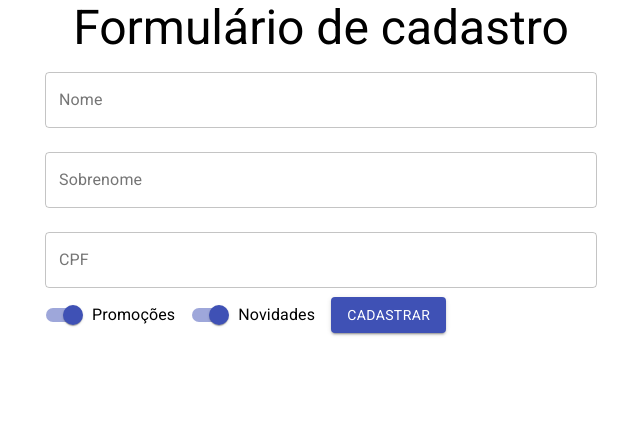
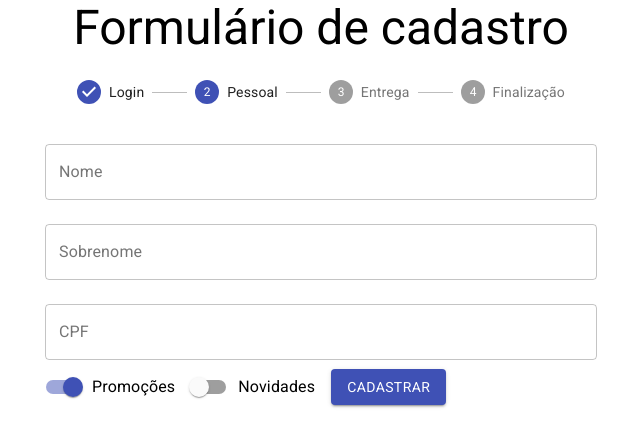
Before and after one commit to Vanessa-Motta/formulario-de-cadastro, a React (Create React App) app: page / in a window 1280 px wide. Both pictures are taken after typing "name@example.com", "Sample123" into the empty fields and a click on the button "CADASTRAR". Shown: the top 446 px of the page, without its empty margins (319-959 px from the left). Built offline with nearby package versions, Linux system fonts and the light colour scheme.

Commit message:
controlando-ciclo-de-vida

```diff
--- a/src/components/FormularioCadastro/DadosDeEntrega.jsx
+++ /dev/null
@@ -1,15 +0,0 @@
-import React from 'react';
-import { TextField, Button } from '@material-ui/core';
-
-export default function DadosDeEntrega() {
-	return (
-		<form>
-		<TextField  id="cep" label="cep" variant="outlined" margin='normal' type="number" />
-		<TextField  id="endereço" label="endereço" variant="outlined" margin='normal' type="text" fullWidth  />
-		<TextField  id="numero" label="numero" variant="outlined" margin='normal' type="number" fullWidth />
-		<TextField  id="cidade" label="cidade" variant="outlined" margin='normal' type="text" />
-		<TextField  id="estado" label="estado" variant="outlined" margin='normal' type="text" />
-		<Button type="submit" variant="contained" color="primary" fullWidth>Finalizar Cadastro</Button>
-		</form>
-	)
-}
--- /dev/null
+++ b/src/components/FormularioCadastro/DadosEntrega.jsx
@@ -0,0 +1,80 @@
+import React, { useState } from "react";
+import { TextField, Button } from "@material-ui/core";
+function DadosEntrega({ aoEnviar }) {
+  const [cep, setCep] = useState("");
+  const [endereco, setEndereco] = useState("");
+  const [numero, setNumero] = useState("");
+  const [estado, setEstado] = useState("");
+  const [cidade, setCidade] = useState("");
+
+  return (
+    <form
+      onSubmit={(event) => {
+        event.preventDefault();
+        aoEnviar({ cep, endereco, numero, estado, cidade });
+      }}
+    >
+      <TextField
+        value={cep}
+        onChange={(event) => {
+          setCep(event.target.value);
+        }}
+        id="cep"
+        label="CEP"
+        type="number"
+        variant="outlined"
+        margin="normal"
+      />
+      <TextField
+        value={endereco}
+        onChange={(event) => {
+          setEndereco(event.target.value);
+        }}
+        id="endereco"
+        label="Enderço"
+        type="text"
+        variant="outlined"
+        margin="normal"
+        fullWidth
+      />
+      <TextField
+        value={numero}
+        onChange={(event) => {
+          setNumero(event.target.value);
+        }}
+        id="numero"
+        label="Numero"
+        type="number"
+        variant="outlined"
+        margin="normal"
+      />
+      <TextField
+        value={estado}
+        onChange={(event) => {
+          setEstado(event.target.value);
+        }}
+        id="estado"
+        label="Estado"
+        type="text"
+        variant="outlined"
+        margin="normal"
+      />
+      <TextField
+        value={cidade}
+        onChange={(event) => {
+          setCidade(event.target.value);
+        }}
+        id="cidade"
+        label="Cidade"
+        type="text"
+        variant="outlined"
+        margin="normal"
+      />
+      <Button type="submit" variant="contained" color="primary" fullWidth>
+        Finalizar Cadastro
+      </Button>
+    </form>
+  );
+}
+
+export default DadosEntrega;
--- a/src/components/FormularioCadastro/DadosPessoais.jsx
+++ b/src/components/FormularioCadastro/DadosPessoais.jsx
@@ -1,19 +1,42 @@
 import React, { useState } from "react";
 import { TextField, Button, Switch, FormControlLabel } from "@material-ui/core";
 
-
-export default function DadosPessoais({aoEnviar, validarCPF}) {
-  const [name, setName] = useState("");
-  const [lastname, setLastName] = useState("");
+function DadosPessoais({ aoEnviar, validarCPF }) {
+  const [nome, setNome] = useState("");
+  const [sobrenome, setSobrenome] = useState("");
   const [cpf, setCpf] = useState("");
-  const [promotions, setPromotions] = useState("true");
-  const [news, setNews] = useState("false");
-  const [erros, setErros] = useState({ cpf:{valido: true, texto: "" }})
-
+  const [promocoes, setPromocoes] = useState(true);
+  const [novidades, setNovidades] = useState(false);
+  const [erros, setErros] = useState({ cpf: { valido: true, texto: "" } });
   return (
-    <form onSubmit={(event) => { event.preventDefault(); aoEnviar({ cpf, name, lastname, news, promotions }); }}>
-      <TextField value={name} onChange={(event) => setName(event.target.value)} id="nome" label="Nome" variant="outlined" margin="normal" fullWidth />
-      <TextField value={lastname} onChange={(event) => setLastName(event.target.value)} id="sobrenome" label="Sobrenome" variant="outlined" margin="normal" fullWidth />
+    <form
+      onSubmit={(event) => {
+        event.preventDefault();
+        aoEnviar({ nome, sobrenome, cpf, novidades, promocoes });
+      }}
+    >
+      <TextField
+        value={nome}
+        onChange={(event) => {
+          setNome(event.target.value);
+        }}
+        id="nome"
+        label="Nome"
+        variant="outlined"
+        margin="normal"
+        fullWidth
+      />
+      <TextField
+        value={sobrenome}
+        onChange={(event) => {
+          setSobrenome(event.target.value);
+        }}
+        id="sobrenome"
+        label="Sobrenome"
+        variant="outlined"
+        margin="normal"
+        fullWidth
+      />
       <TextField
         value={cpf}
         onChange={(event) => {
@@ -21,7 +44,7 @@
         }}
         onBlur={(event) => {
           const ehValido = validarCPF(cpf);
-          setErros({ cpf: ehValido })
+          setErros({ cpf: ehValido });
         }}
         error={!erros.cpf.valido}
         helperText={erros.cpf.texto}
@@ -29,15 +52,42 @@
         label="CPF"
         variant="outlined"
         margin="normal"
-        fullWidth />
-      <FormControlLabel checked={promotions} label="Promoções" control={<Switch onChange={(event) => setPromotions(event.target.checked)} name="promocoes" color="primary" />} />
-      <FormControlLabel checked={news} label="Novidades" control={<Switch onChange={(event) => setNews(event.target.checked)} name="news" color="primary" />} />
-      <Button type="submit" variant="contained" color="primary">Cadastrar </Button>
+        fullWidth
+      />
+
+      <FormControlLabel
+        label="Promoções"
+        control={
+          <Switch
+            checked={promocoes}
+            onChange={(event) => {
+              setPromocoes(event.target.checked);
+            }}
+            name="promocoes"
+            color="primary"
+          />
+        }
+      />
+
+      <FormControlLabel
+        label="Novidades"
+        control={
+          <Switch
+            checked={novidades}
+            onChange={(event) => {
+              setNovidades(event.target.checked);
+            }}
+            name="novidades"
+            color="primary"
+          />
+        }
+      />
+
+      <Button type="submit" variant="contained" color="primary">
+        Cadastrar
+      </Button>
     </form>
-
-
-
-
-
   );
 }
+
+export default DadosPessoais;
--- a/src/components/FormularioCadastro/DadosUsuario.jsx
+++ b/src/components/FormularioCadastro/DadosUsuario.jsx
@@ -1,18 +1,47 @@
-import { TextField, Button } from '@material-ui/core';
-import React from 'react';
+import React, { useState } from "react";
+import { TextField, Button } from "@material-ui/core";
 
-export default function FormularioCadastro({aoEnviar}) {
+function DadosUsuario({ aoEnviar }) {
+  const [email, setEmail] = useState("");
+  const [senha, setSenha] = useState("");
   return (
     <form
-		onSubmit={(event) =>{
-			event.preventDefault()
-			aoEnviar()
+      onSubmit={(event) => {
+        event.preventDefault();
+        aoEnviar({ email, senha });
       }}
-
     >
-			<TextField required id="email" label="email" variant="outlined" margin='normal' fullWidth type="email" />
-			<TextField required id="senha" label="senha" variant="outlined" margin='normal' fullWidth type="password" />
-			<Button type="submit" variant="contained" color="primary" >Cadastrar</Button>
+      <TextField
+        value={email}
+        onChange={(event) => {
+          setEmail(event.target.value);
+        }}
+        id="email"
+        label="email"
+        type="email"
+        required
+        variant="outlined"
+        margin="normal"
+        fullWidth
+      />
+      <TextField
+        value={senha}
+        onChange={(event) => {
+          setSenha(event.target.value);
+        }}
+        id="senha"
+        label="senha"
+        type="password"
+        required
+        variant="outlined"
+        margin="normal"
+        fullWidth
+      />
+      <Button type="submit" variant="contained" color="primary">
+        Cadastrar
+      </Button>
     </form>
   );
 }
+
+export default DadosUsuario;
--- a/src/components/FormularioCadastro/FormularioCadastro.jsx
+++ b/src/components/FormularioCadastro/FormularioCadastro.jsx
@@ -1,26 +1,42 @@
-import React, { useState } from 'react';
-import DadosPessoais from './DadosPessoais';
-import DadosUsuario from './DadosUsuario'
-import DadosDeEntrega from './DadosDeEntrega';
-
+import React, { useState, useEffect } from "react";
+import DadosPessoais from "./DadosPessoais";
+import DadosUsuario from "./DadosUsuario";
+import DadosEntrega from "./DadosEntrega";
+import { Typography, Stepper, Step, StepLabel } from "@material-ui/core";
 
 function FormularioCadastro({ aoEnviar, validarCPF }) {
-  const [etapaatual, setEtapaAtual] = useState(0);
+  const [etapaAtual, setEtapaAtual] = useState(0);
+  const [dadosColetados, setDados] = useState({});
 
-  const fomularioAtual = [
-    <DadosUsuario aoEnviar={proximo} />,
-    <DadosPessoais aoEnviar={proximo} validarCPF={validarCPF} />,
-    <DadosDeEntrega aoEnviar={aoEnviar} />
+  useEffect(()=>{
+    if(etapaAtual === formularios.length-1){
+      aoEnviar(dadosColetados);
+    }
+  })
+
+  const formularios = [
+    <DadosUsuario aoEnviar={coletarDados} />,
+    <DadosPessoais aoEnviar={coletarDados} validarCPF={validarCPF} />,
+    <DadosEntrega aoEnviar={coletarDados} />,
+    <Typography variant="h5">Obrigado pelo Cadastro!</Typography>
   ];
 
+  function coletarDados(dados){
+    setDados({...dadosColetados, ...dados});
+    proximo();
+  }
   function proximo() {
-    setEtapaAtual(etapaatual + 1)
+    setEtapaAtual(etapaAtual + 1);
   }
+  return <>
+  <Stepper activeStep={etapaAtual}>
+    <Step><StepLabel>Login</StepLabel></Step>
+    <Step><StepLabel>Pessoal</StepLabel></Step>
+    <Step><StepLabel>Entrega</StepLabel></Step>
+    <Step><StepLabel>Finalização</StepLabel></Step>
+  </Stepper>
+  {formularios[etapaAtual]}
+  </>;
+}
 
-  return (
-    <>
-      {fomularioAtual[etapaatual]}
-    </>
-  );
-}
 export default FormularioCadastro;
```
Lines whose indentation alone changed are shown as unchanged.
